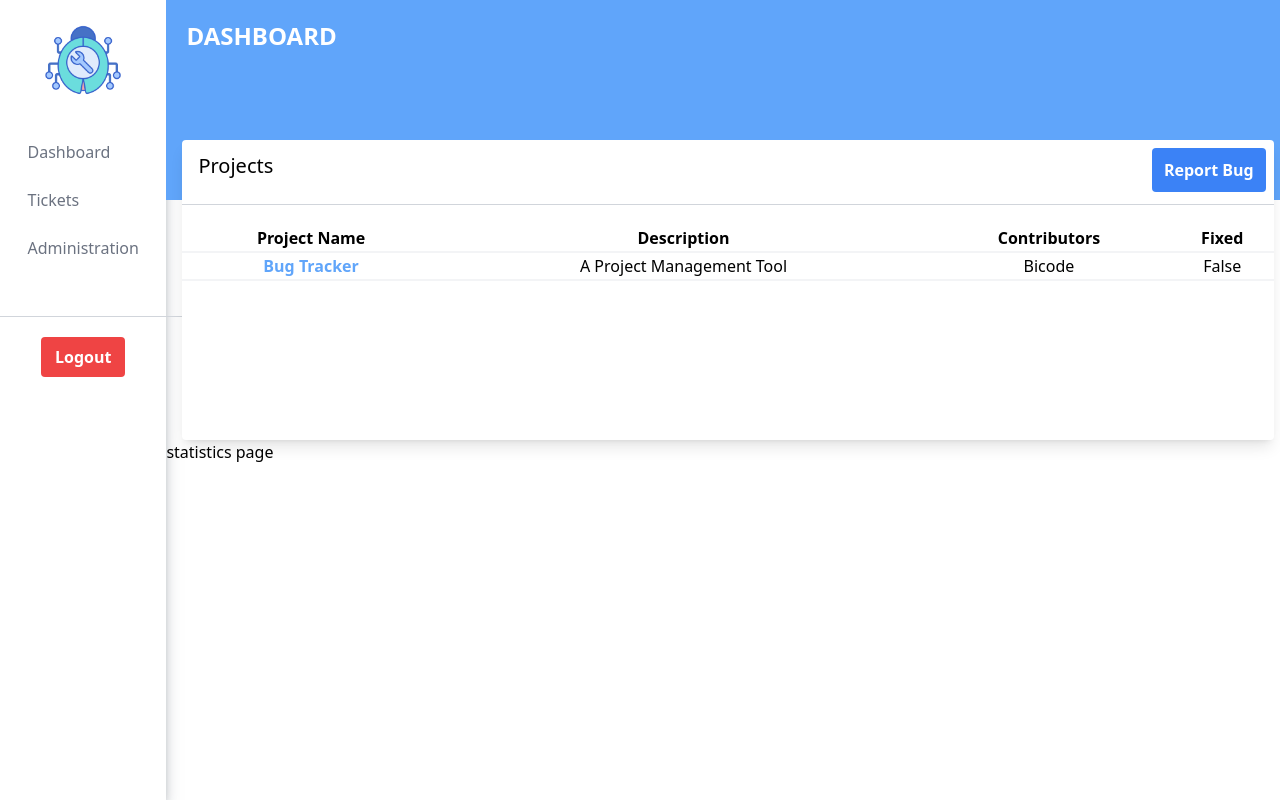
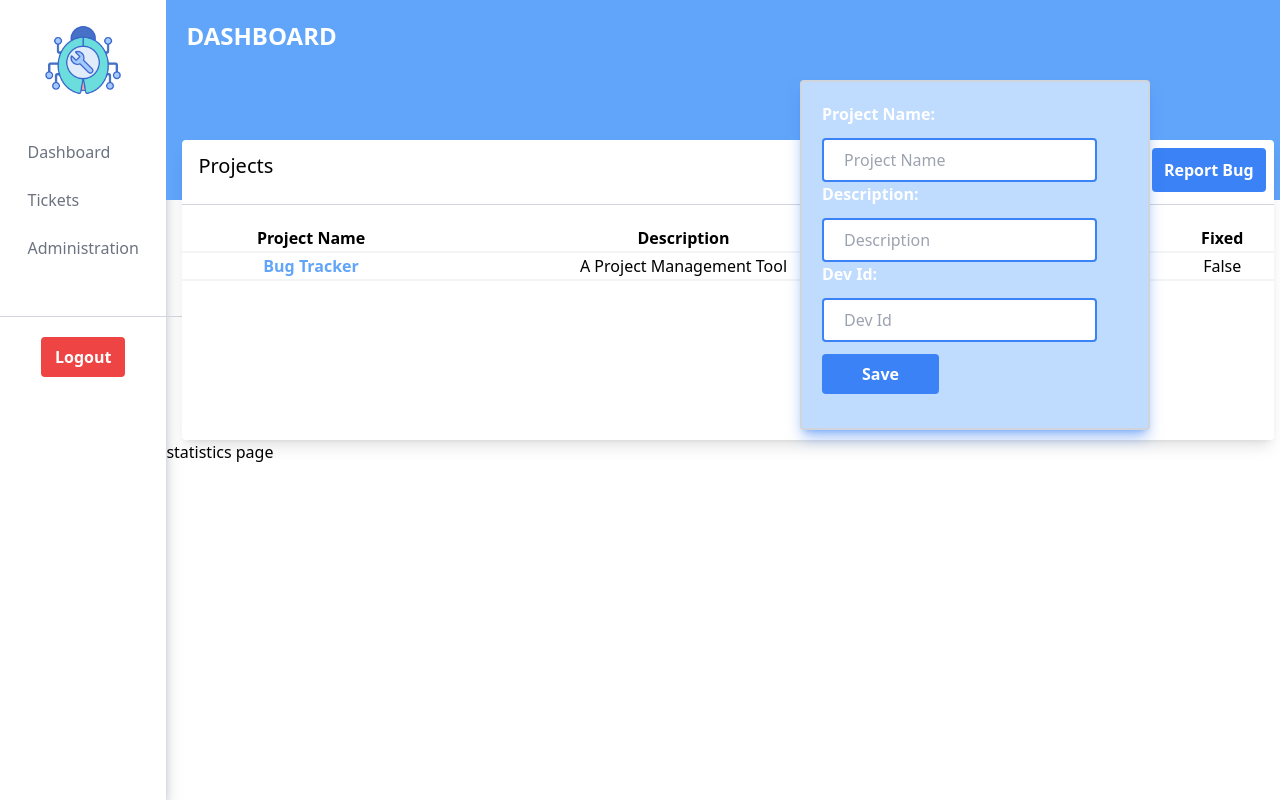
Before and after one commit to bismarkboateng/bug-tracker, a React (Vite) app: page / in a window 1280 px wide. Built offline with nearby package versions, Linux system fonts and the light colour scheme.

Commit message:
fix: bug form modal

```diff
--- a/src/components/BugModal.jsx
+++ b/src/components/BugModal.jsx
@@ -1,8 +1,50 @@
 import { createPortal } from "react-dom";
 
-const BugModal = () => {
-    return (
-        <div>Bug Modal</div>
+const inputClass = "px-5 py-2 outline-none border-2 border-blue-500 rounded mt-3"
+const labelClass = "font-semibold mt-5 text-white"
+
+
+
+const BugModal = ({ setModal }) => {
+
+    function handleSubmitBugInfo(event) {
+        setModal(prevState => !prevState)
+        event.preventDefault();
+        console.log("Save button clicked")
+    }
+
+    return createPortal(
+        <div className="bg-blue-200 absolute top-20 left-[800px] w-[350px] h-[350px] z-100 border-2 border-gray-300 p-5 rounded
+            shadow-lg shadow-blue-500/50 backdrop-saturate-50"
+        >
+            <form>
+                <label className={labelClass}>Project Name: </label> <br />
+                <input
+                    className={inputClass}
+                    placeholder="Project Name"
+                    onChange={() => {}}
+                />
+                <label className={labelClass} >Description: </label> <br />
+                <input
+                    className={inputClass}
+                    placeholder="Description"
+                    onChange={() => {}}
+                /> <br />
+                <label className={labelClass} >Dev Id: </label> <br />
+                <input
+                    className={inputClass}
+                    placeholder="Dev Id"
+                    onChange={() => {}}
+                />
+                <button className="outline-none border-none text-white font-semibold px-10 py-2 rounded bg-blue-500
+                    mt-3"
+                    onClick={handleSubmitBugInfo}
+                >
+                    Save
+                </button>
+            </form>
+        </div>,
+        document.getElementById("bug-modal")
     )
 }
 
--- a/src/components/Projects.jsx
+++ b/src/components/Projects.jsx
@@ -8,7 +8,6 @@ const Projects = () => {
 
     function handleReportBug() {
         setModal(prevValue => !prevValue)
-        modal && <BugModal />
     }
 
     console.log(modal)
@@ -22,9 +21,8 @@ const Projects = () => {
             <div className="flex flex-row justify-between">
                 <h5 className="ml-4 py-3 text-xl" >Projects</h5>
                 <button className="bg-blue-500 text-white px-3 py-2 border-none outline-none rounded font-semibold
-                  mr-2 mt-2"
-                  onClick={handleReportBug}
-               >
+                  mr-2 mt-2" onClick={handleReportBug}
+                >
                     Report Bug
                 </button>
             </div>
@@ -44,6 +42,8 @@ const Projects = () => {
                     <td>False</td>
                 </tr>
             </table>
+
+            {!modal && <BugModal setModal={setModal} />}
         </div>
     )
 }
--- a/src/components/SideBar.jsx
+++ b/src/components/SideBar.jsx
@@ -38,9 +38,9 @@ const SideBar = ({ setSideClicks }) => {
             <img src={BugImage} alt="bug image" className="w-[80px] mb-10"/>
 
             <div className="flex flex-col gap-2 text-gray-500 mb-10">
-                <h5 className="mb-4 hover:font-semibold hover:text-lg" onClick={handleClickDashboard}>Dashboard</h5>
+                <h5 className="mb-4 hover:font-semibold hover:text-lg cursor-pointer" onClick={handleClickDashboard}>Dashboard</h5>
                 <h5 className="mb-4 hover:font-semibold hover:text-lg cursor-pointer" onClick={handleClickedTicket}>Tickets</h5>
-                <h5 className="mb-4 hover:font-semibold hover:text-lg" onClick={handleClickedAdmin}>Administration</h5>
+                <h5 className="mb-4 hover:font-semibold hover:text-lg cursor-pointer" onClick={handleClickedAdmin}>Administration</h5>
             </div>
             <div className="h-[0.5px] bg-gray-300 px-[121px] mb-5"/>
             <button className="outline-none border-none px-3 py-2 bg-red-500 text-white font-bold w-2/3
```
